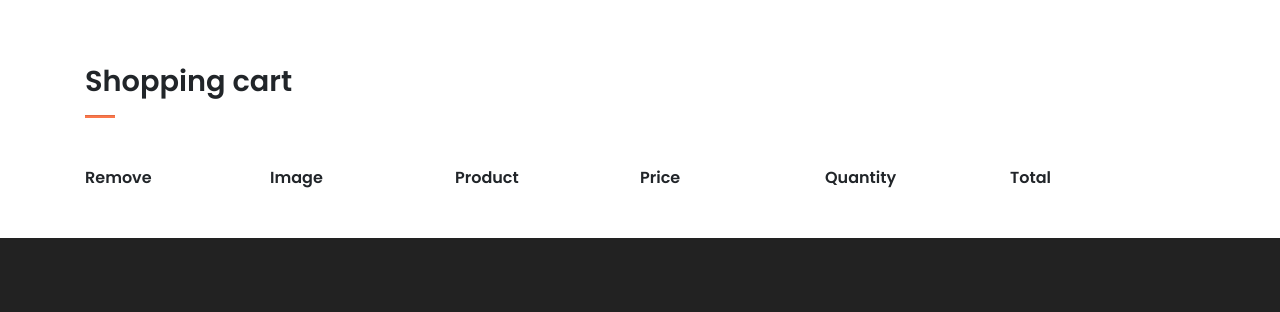
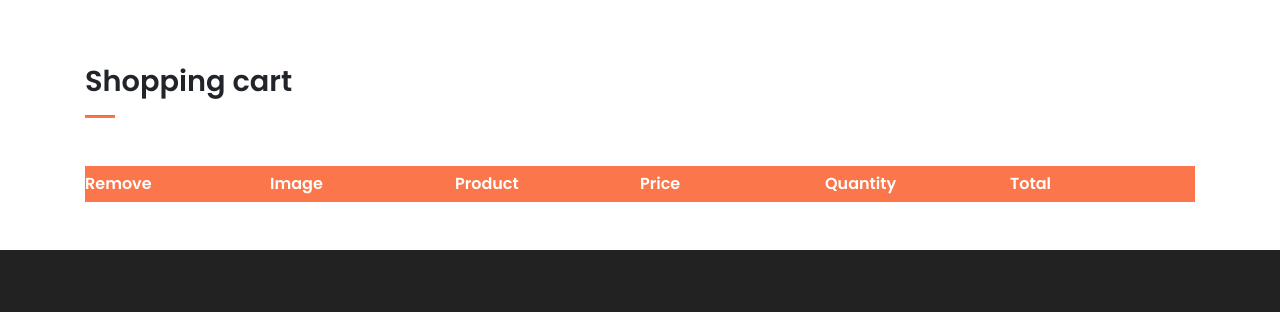
Before and after one commit to Olamilekan10/E-commerce, a plain HTML site: page cart.html in a window 1280 px wide. Shown: the part 80-392 px from the top of the page. Drawn offline with nearby package versions, Linux system fonts and the light colour scheme.

Commit message:
I added the table content to the tbody tag after customizing the table head

```diff
--- a/cart.html
+++ b/cart.html
@@ -67,6 +67,12 @@
                         <td>Total</td>
                     </tr>
                 </thead>
+
+                <tbody>
+                    <tr>
+                        <td><a href="#"></a></td>
+                    </tr>
+                </tbody>
             </table>
         </section>
 
--- a/style.css
+++ b/style.css
@@ -366,3 +366,10 @@ footer .copyright a:hover{
 #cart-container table thead {
     font-weight: 700;
 }
+
+#cart-container table thead td{
+    background: #fb774b;
+    color: #fff;
+    border: none;
+    padding: 6px 0;
+}
```
